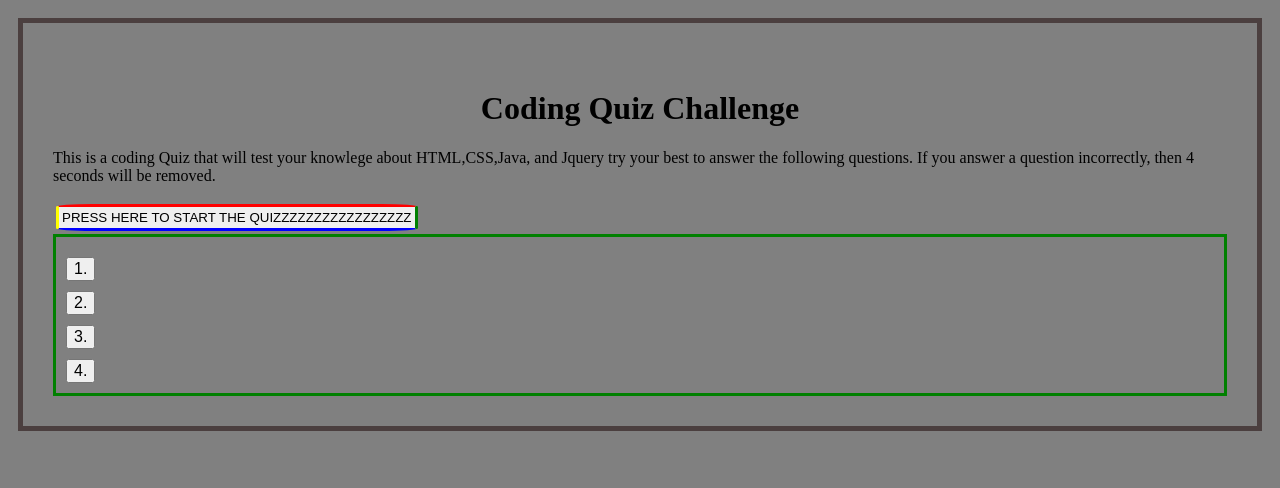
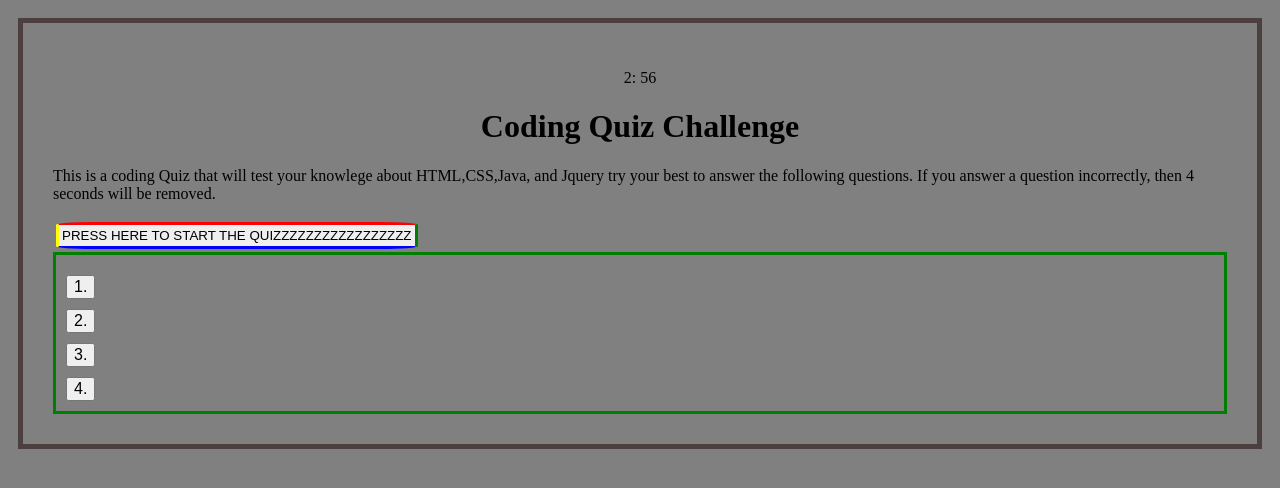
Before and after one commit to PsychoRSS/Module-4, a plain HTML site: page index.html in a window 1280 px wide. Drawn offline with Linux system fonts and the light colour scheme.

Commit message:
added working timer

```diff
--- a/Assets/script.js
+++ b/Assets/script.js
@@ -3,27 +3,19 @@ var button2 = document.getElementById("button-2");
 var button3 = document.getElementById("button-3");
 var button4 = document.getElementById("button-4");
 var start = document.getElementById("start")
-var timer = document.getElementById("timer")
-
-var secondsleft = 240;
 
 
-var timmer =setInterval(() => {
-    var now = new Date().getTime();
-    var timeleft = countDownDate - now;
-    var seconds = Math.floor((timeleft % (1000 * 60)) / 1000);
-}, 1000);
+const startingMinutes = 3;
+let time = startingMinutes * 60;
 
-// function timer() {
-//     var timerinterval = setInterval(function() {
-//         secondsleft --;
-//         timerinterval.textcontent = secondsleft + " seconds left till quiz is over"
+setInterval(updateCountdown, 1000);
+const countdownEL = document.getElementById('timer')
+function updateCountdown(){
+    const minutes = Math.floor(time / 60);
+    let seconds = time % 60;
 
-//         if(secondsleft === 0) {
-//             clearInterval(timerinterval);
-//             sendMessage();
-//         }
-//     }, 1000);
-// }
-// var questions = ['What is a variable?', 'What is a Boolien?' ]
-console.log(timer);
+    countdownEL.innerHTML = `${minutes}: ${seconds}`;
+    time--;
+}
+
+console.log(timmer);
--- a/index.html
+++ b/index.html
@@ -1,13 +1,13 @@
  <!DOCTYPE html>
 <html>
     <head>
-        <title>Timeed Quiz</title>
+        <title>Timed Quiz</title>
         <link rel="stylesheet" href="Assets/style.css">
 
     </head>
     <body>
         <div id="Beginning">
-            <p id="timer "></p>
+            <p id="timer">3:00</p>
             <h1 id="title">Coding Quiz Challenge</h1>
 
             <p>This is a coding Quiz that will test your knowlege about HTML,CSS,Java, and Jquery
```
